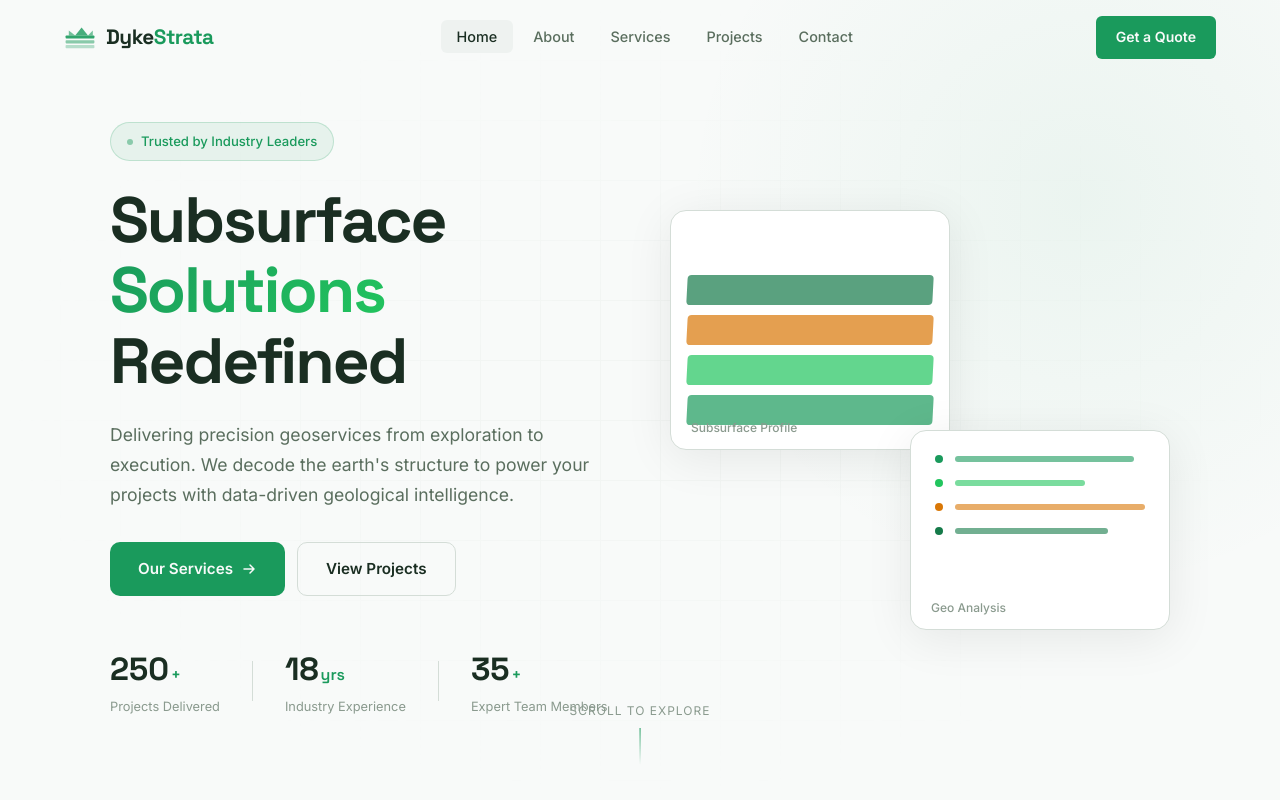
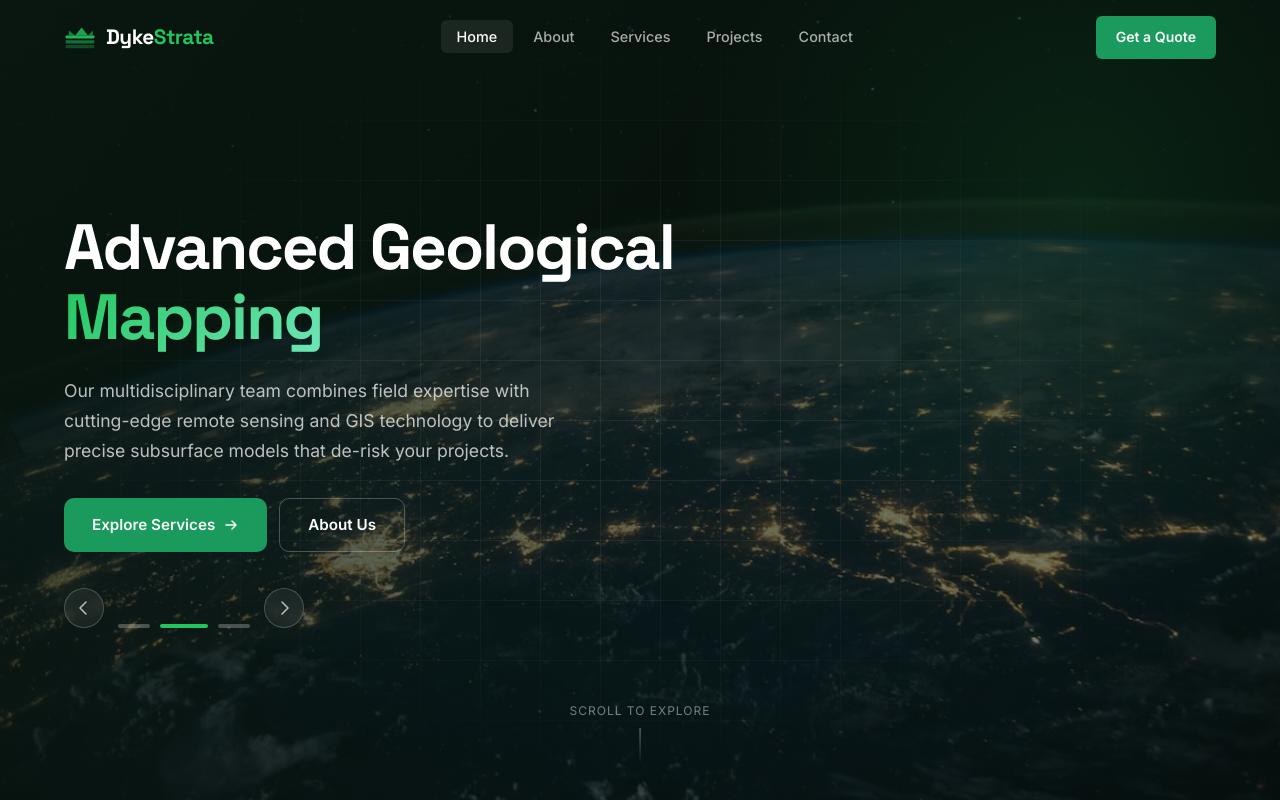
Before and after one commit to skinmalata/Dykestrata, a plain HTML site: page index.html in a window 1280 px wide. Shown: the top 800 px of the page. Drawn offline with Linux system fonts and the light colour scheme.

Commit message:
Hero slider with background images, transparent navbar scroll, updated contact info

```diff
--- a/css/styles.css
+++ b/css/styles.css
@@ -138,16 +138,19 @@ textarea { resize: vertical; min-height: 100px; }
   gap: 10px;
 }
 
-.logo-icon { width: 32px; height: 32px; color: var(--color-primary); }
+.logo-icon { width: 32px; height: 32px; color: var(--color-accent); }
 
 .logo-text {
   font-family: var(--font-display);
   font-size: 1.3rem;
   font-weight: 700;
   letter-spacing: -0.5px;
+  color: #fff;
 }
 
-.logo-accent { color: var(--color-primary); }
+.navbar.scrolled .logo-text { color: var(--color-text); }
+.logo-accent { color: var(--color-accent); }
+.navbar.scrolled .logo-accent { color: var(--color-primary); }
 
 .nav-links {
   display: flex;
@@ -160,11 +163,21 @@ textarea { resize: vertical; min-height: 100px; }
   border-radius: var(--radius-sm);
   font-size: 0.9rem;
   font-weight: 500;
-  color: var(--color-text-muted);
+  color: rgba(255, 255, 255, 0.65);
   transition: all var(--transition);
 }
 
 .nav-link:hover, .nav-link.active {
+  color: #fff;
+  background: rgba(255, 255, 255, 0.08);
+}
+
+.navbar.scrolled .nav-link {
+  color: var(--color-text-muted);
+}
+
+.navbar.scrolled .nav-link:hover,
+.navbar.scrolled .nav-link.active {
   color: var(--color-text);
   background: var(--color-surface);
 }
@@ -195,10 +208,12 @@ textarea { resize: vertical; min-height: 100px; }
   display: block;
   width: 24px;
   height: 2px;
-  background: var(--color-text);
+  background: #fff;
   border-radius: 2px;
   transition: all var(--transition);
 }
+
+.navbar.scrolled .nav-toggle span { background: var(--color-text); }
 
 /* ===== Hero ===== */
 .hero {
@@ -208,6 +223,7 @@ textarea { resize: vertical; min-height: 100px; }
   align-items: center;
   padding: 120px 0 80px;
   overflow: hidden;
+  color: #fff;
 }
 
 .hero-bg {
@@ -216,14 +232,41 @@ textarea { resize: vertical; min-height: 100px; }
   pointer-events: none;
 }
 
+.hero-images {
+  position: absolute;
+  inset: 0;
+}
+
+.hero-img {
+  position: absolute;
+  inset: 0;
+  width: 100%;
+  height: 100%;
+  object-fit: cover;
+  opacity: 0;
+  visibility: hidden;
+  transition: opacity 0.8s ease, visibility 0.8s ease;
+}
+
+.hero-img.active {
+  position: relative;
+  opacity: 1;
+  visibility: visible;
+}
+
+.hero-overlay {
+  position: absolute;
+  inset: 0;
+  background: linear-gradient(135deg, rgba(10, 26, 18, 0.88) 0%, rgba(10, 26, 18, 0.65) 50%, rgba(10, 26, 18, 0.50) 100%);
+}
+
 .hero-grid {
   position: absolute;
   inset: 0;
   background-image:
-    linear-gradient(var(--color-border) 1px, transparent 1px),
-    linear-gradient(90deg, var(--color-border) 1px, transparent 1px);
+    linear-gradient(rgba(255,255,255,0.06) 1px, transparent 1px),
+    linear-gradient(90deg, rgba(255,255,255,0.06) 1px, transparent 1px);
   background-size: 60px 60px;
-  opacity: 0.15;
   mask-image: radial-gradient(ellipse at 50% 50%, black 20%, transparent 70%);
   -webkit-mask-image: radial-gradient(ellipse at 50% 50%, black 20%, transparent 70%);
 }
@@ -234,18 +277,16 @@ textarea { resize: vertical; min-height: 100px; }
   right: -200px;
   width: 800px;
   height: 800px;
-  background: radial-gradient(circle, rgba(26, 154, 92, 0.06) 0%, transparent 70%);
+  background: radial-gradient(circle, rgba(34, 197, 94, 0.10) 0%, transparent 70%);
   border-radius: 50%;
 }
 
 .hero-container {
+  position: relative;
   max-width: 1200px;
   margin: 0 auto;
   padding: 0 24px;
-  display: grid;
-  grid-template-columns: 1fr 1fr;
-  gap: 60px;
-  align-items: center;
+  width: 100%;
 }
 
 .hero-badge {
@@ -254,18 +295,20 @@ textarea { resize: vertical; min-height: 100px; }
   gap: 8px;
   padding: 8px 16px;
   border-radius: 100px;
-  background: rgba(26, 154, 92, 0.08);
-  border: 1px solid rgba(26, 154, 92, 0.2);
+  background: rgba(255, 255, 255, 0.10);
+  border: 1px solid rgba(255, 255, 255, 0.18);
   font-size: 0.82rem;
   font-weight: 500;
-  color: var(--color-primary);
+  color: rgba(255, 255, 255, 0.9);
   margin-bottom: 24px;
+  backdrop-filter: blur(8px);
+  -webkit-backdrop-filter: blur(8px);
 }
 
 .badge-dot {
   width: 6px;
   height: 6px;
-  background: var(--color-primary);
+  background: var(--color-accent);
   border-radius: 50%;
   animation: pulse 2s ease-in-out infinite;
 }
@@ -282,10 +325,11 @@ textarea { resize: vertical; min-height: 100px; }
   line-height: 1.1;
   letter-spacing: -2px;
   margin-bottom: 24px;
+  color: #fff;
 }
 
 .hero-gradient {
-  background: linear-gradient(135deg, var(--color-primary), var(--color-accent));
+  background: linear-gradient(135deg, var(--color-accent), #6ee7b7);
   -webkit-background-clip: text;
   -webkit-text-fill-color: transparent;
   background-clip: text;
@@ -293,7 +337,7 @@ textarea { resize: vertical; min-height: 100px; }
 
 .hero-desc {
   font-size: 1.1rem;
-  color: var(--color-text-muted);
+  color: rgba(255, 255, 255, 0.72);
   max-width: 500px;
   margin-bottom: 32px;
   line-height: 1.7;
@@ -305,110 +349,15 @@ textarea { resize: vertical; min-height: 100px; }
   margin-bottom: 48px;
 }
 
-.hero-stats {
-  display: flex;
-  align-items: center;
-  gap: 32px;
+.hero-actions .btn-outline {
+  border-color: rgba(255, 255, 255, 0.25);
+  color: #fff;
 }
 
-.stat-number {
-  font-family: var(--font-display);
-  font-size: 2rem;
-  font-weight: 700;
-  color: var(--color-text);
-}
-
-.stat-suffix {
-  font-family: var(--font-display);
-  font-size: 1rem;
-  font-weight: 600;
-  color: var(--color-primary);
-  margin-left: 2px;
-}
-
-.stat-label {
-  display: block;
-  font-size: 0.8rem;
-  color: var(--color-text-dim);
-  margin-top: 2px;
-}
-
-.stat-divider {
-  width: 1px;
-  height: 40px;
-  background: var(--color-border);
-}
-
-/* Hero Visual Cards */
-.hero-visual {
-  position: relative;
-  height: 420px;
-}
-
-.hero-card {
-  position: absolute;
-  background: var(--color-bg-card);
-  border: 1px solid var(--color-border);
-  border-radius: var(--radius-lg);
-  padding: 24px;
-  box-shadow: var(--shadow-lg);
-}
-
-.card-strata {
-  top: 0;
-  left: 0;
-  width: 280px;
-  height: 240px;
-  overflow: hidden;
-}
-
-.card-layer {
-  position: absolute;
-  bottom: calc(var(--depth) * 40px + 24px);
-  left: 16px;
-  right: 16px;
-  height: 30px;
-  background: var(--color);
-  opacity: 0.7;
-  border-radius: 4px;
-  transform: skewX(-3deg);
-}
-
-.card-label {
-  position: absolute;
-  bottom: 12px;
-  left: 20px;
-  font-size: 0.75rem;
-  color: var(--color-text-dim);
-  font-weight: 500;
-}
-
-.card-data {
-  bottom: 0;
-  right: 0;
-  width: 260px;
-  height: 200px;
-}
-
-.data-row {
-  display: flex;
-  align-items: center;
-  gap: 12px;
-  margin-bottom: 16px;
-}
-
-.data-dot {
-  width: 8px;
-  height: 8px;
-  border-radius: 50%;
-  flex-shrink: 0;
-}
-
-.data-bar {
-  height: 6px;
-  background: var(--bar-color);
-  border-radius: 3px;
-  opacity: 0.6;
+.hero-actions .btn-outline:hover {
+  border-color: #fff;
+  background: rgba(255, 255, 255, 0.10);
+  color: #fff;
 }
 
 .hero-scroll {
@@ -424,7 +373,7 @@ textarea { resize: vertical; min-height: 100px; }
 
 .hero-scroll span {
   font-size: 0.75rem;
-  color: var(--color-text-dim);
+  color: rgba(255, 255, 255, 0.45);
   letter-spacing: 1px;
   text-transform: uppercase;
 }
@@ -432,7 +381,7 @@ textarea { resize: vertical; min-height: 100px; }
 .scroll-line {
   width: 1px;
   height: 40px;
-  background: linear-gradient(to bottom, var(--color-primary), transparent);
+  background: linear-gradient(to bottom, rgba(255,255,255,0.5), transparent);
   animation: scrollLine 2s ease-in-out infinite;
 }
 
@@ -441,6 +390,89 @@ textarea { resize: vertical; min-height: 100px; }
   50% { transform: scaleY(1); transform-origin: top; }
   51% { transform-origin: bottom; }
   100% { transform: scaleY(0); transform-origin: bottom; }
+}
+
+/* Hero Slider */
+.hero-slider {
+  position: relative;
+  min-height: 320px;
+}
+
+.hero-slide {
+  position: absolute;
+  inset: 0;
+  opacity: 0;
+  visibility: hidden;
+  transition: opacity 0.6s ease, visibility 0.6s ease;
+  display: flex;
+  flex-direction: column;
+}
+
+.hero-slide.active {
+  position: relative;
+  opacity: 1;
+  visibility: visible;
+}
+
+.hero-slide .hero-badge { margin-bottom: 24px; }
+.hero-slide .hero-title { margin-bottom: 24px; }
+.hero-slide .hero-desc { margin-bottom: 32px; }
+.hero-slide .hero-actions { margin-bottom: 0; }
+
+.hero-slider-nav {
+  display: flex;
+  align-items: center;
+  gap: 14px;
+  margin-top: 36px;
+}
+
+.slider-arrow {
+  width: 40px;
+  height: 40px;
+  border-radius: 50%;
+  border: 1px solid rgba(255, 255, 255, 0.2);
+  background: rgba(255, 255, 255, 0.06);
+  color: rgba(255, 255, 255, 0.7);
+  display: flex;
+  align-items: center;
+  justify-content: center;
+  cursor: pointer;
+  transition: all var(--transition);
+  flex-shrink: 0;
+  backdrop-filter: blur(4px);
+  -webkit-backdrop-filter: blur(4px);
+}
+
+.slider-arrow:hover {
+  background: rgba(255, 255, 255, 0.14);
+  border-color: rgba(255, 255, 255, 0.4);
+  color: #fff;
+}
+
+.hero-slider-dots {
+  display: flex;
+  gap: 10px;
+  margin-top: 36px;
+}
+
+.slider-dot {
+  width: 32px;
+  height: 4px;
+  border-radius: 2px;
+  background: rgba(255, 255, 255, 0.25);
+  border: none;
+  cursor: pointer;
+  transition: all var(--transition);
+  padding: 0;
+}
+
+.slider-dot:hover {
+  background: rgba(255, 255, 255, 0.5);
+}
+
+.slider-dot.active {
+  background: var(--color-accent);
+  width: 48px;
 }
 
 /* ===== Section Shared ===== */
@@ -887,12 +919,6 @@ textarea { resize: vertical; min-height: 100px; }
 
 /* ===== Responsive ===== */
 @media (max-width: 1024px) {
-  .hero-container {
-    grid-template-columns: 1fr;
-    gap: 48px;
-  }
-  .hero-visual { display: none; }
-  .hero-stats { flex-wrap: wrap; gap: 24px; }
   .services-grid { grid-template-columns: repeat(2, 1fr); }
   .footer-grid { grid-template-columns: 1fr 1fr; gap: 32px; }
 }
@@ -908,11 +934,15 @@ textarea { resize: vertical; min-height: 100px; }
     top: 100%;
     left: 0;
     right: 0;
-    background: rgba(248, 250, 249, 0.95);
+    background: rgba(10, 26, 18, 0.95);
     backdrop-filter: blur(16px);
     padding: 16px 24px;
-    border-bottom: 1px solid var(--color-border);
+    border-bottom: 1px solid rgba(255,255,255,0.1);
   }
+
+  .nav-links.open .nav-link { color: rgba(255,255,255,0.7); }
+  .nav-links.open .nav-link:hover,
+  .nav-links.open .nav-link.active { color: #fff; background: rgba(255,255,255,0.08); }
 
   .nav-cta.open {
     display: inline-flex;
@@ -925,8 +955,7 @@ textarea { resize: vertical; min-height: 100px; }
   .hero-title { letter-spacing: -1px; }
   .hero-actions { flex-direction: column; }
   .hero-actions .btn { justify-content: center; }
-  .hero-stats { gap: 20px; }
-  .stat-divider { display: none; }
+  .hero-slider { min-height: 280px; }
 
   .about-grid,
   .contact-grid { grid-template-columns: 1fr; gap: 40px; }
--- a/index.html
+++ b/index.html
@@ -42,75 +42,88 @@
 
   <section class="hero" id="home">
     <div class="hero-bg">
+      <div class="hero-images" id="heroImages">
+        <img src="assets/hero/slide-1.jpg" alt="Geological subsurface layers" class="hero-img active" data-slide="0">
+        <img src="assets/hero/slide-2.jpg" alt="Terrain mapping and survey" class="hero-img" data-slide="1">
+        <img src="assets/hero/slide-3.jpg" alt="Wind energy infrastructure" class="hero-img" data-slide="2">
+      </div>
+      <div class="hero-overlay"></div>
       <div class="hero-grid"></div>
       <div class="hero-glow"></div>
     </div>
     <div class="hero-container">
-      <div class="hero-content">
-        <div class="hero-badge anim-fade-up">
-          <span class="badge-dot"></span>
-          Trusted by Industry Leaders
-        </div>
-        <h1 class="hero-title anim-fade-up">
-          Subsurface<br>
-          <span class="hero-gradient">Solutions</span><br>
-          Redefined
+      <div class="hero-content anim-fade-up">
+        <div class="hero-slider" id="heroSlider" tabindex="0" role="region" aria-label="Hero slider">
+          <div class="hero-slide active" data-slide="0">
+
+            <h1 class="hero-title">
+              Trusted by<br>
+              <span class="hero-gradient">Industry Leaders</span>
             </h1>
-        <p class="hero-desc anim-fade-up">
+            <p class="hero-desc">
               Delivering precision geoservices from exploration to execution.
               We decode the earth's structure to power your projects with
               data-driven geological intelligence.
             </p>
-        <div class="hero-actions anim-fade-up">
+            <div class="hero-actions">
               <a href="#services" class="btn btn-primary">
                 Our Services
                 <svg width="16" height="16" viewBox="0 0 16 16" fill="none"><path d="M3 8h10M9 4l4 4-4 4" stroke="currentColor" stroke-width="1.5" stroke-linecap="round" stroke-linejoin="round"/></svg>
               </a>
               <a href="#projects" class="btn btn-outline">View Projects</a>
             </div>
-        <div class="hero-stats anim-fade-up">
-          <div class="stat">
-            <span class="stat-number" data-target="250">0</span><span class="stat-suffix">+</span>
-            <span class="stat-label">Projects Delivered</span>
           </div>
-          <div class="stat-divider"></div>
-          <div class="stat">
-            <span class="stat-number" data-target="18">0</span><span class="stat-suffix">yrs</span>
-            <span class="stat-label">Industry Experience</span>
+          <div class="hero-slide" data-slide="1">
+
+            <h1 class="hero-title">
+              Advanced Geological<br>
+              <span class="hero-gradient">Mapping</span>
+            </h1>
+            <p class="hero-desc">
+              Our multidisciplinary team combines field expertise with cutting-edge
+              remote sensing and GIS technology to deliver precise subsurface
+              models that de-risk your projects.
+            </p>
+            <div class="hero-actions">
+              <a href="#services" class="btn btn-primary">
+                Explore Services
+                <svg width="16" height="16" viewBox="0 0 16 16" fill="none"><path d="M3 8h10M9 4l4 4-4 4" stroke="currentColor" stroke-width="1.5" stroke-linecap="round" stroke-linejoin="round"/></svg>
+              </a>
+              <a href="#about" class="btn btn-outline">About Us</a>
             </div>
-          <div class="stat-divider"></div>
-          <div class="stat">
-            <span class="stat-number" data-target="35">0</span><span class="stat-suffix">+</span>
-            <span class="stat-label">Expert Team Members</span>
+          </div>
+          <div class="hero-slide" data-slide="2">
+
+            <h1 class="hero-title">
+              Environmental &<br>
+              <span class="hero-gradient">Energy Solutions</span>
+            </h1>
+            <p class="hero-desc">
+              From environmental impact assessments to offshore energy site
+              characterization, we provide the geological intelligence that
+              powers responsible development worldwide.
+            </p>
+            <div class="hero-actions">
+              <a href="#projects" class="btn btn-primary">
+                View Projects
+                <svg width="16" height="16" viewBox="0 0 16 16" fill="none"><path d="M3 8h10M9 4l4 4-4 4" stroke="currentColor" stroke-width="1.5" stroke-linecap="round" stroke-linejoin="round"/></svg>
+              </a>
+              <a href="#contact" class="btn btn-outline">Get a Quote</a>
             </div>
           </div>
         </div>
-      <div class="hero-visual anim-fade-up">
-        <div class="hero-card card-strata">
-          <div class="card-layer" style="--depth: 0; --color: var(--color-primary)"></div>
-          <div class="card-layer" style="--depth: 1; --color: var(--color-accent)"></div>
-          <div class="card-layer" style="--depth: 2; --color: var(--color-warm)"></div>
-          <div class="card-layer" style="--depth: 3; --color: var(--color-primary-dark)"></div>
-          <div class="card-label">Subsurface Profile</div>
+        <div class="hero-slider-nav">
+          <button class="slider-arrow slider-prev" id="sliderPrev" aria-label="Previous slide">
+            <svg width="20" height="20" viewBox="0 0 20 20" fill="none"><path d="M12 4l-6 6 6 6" stroke="currentColor" stroke-width="1.5" stroke-linecap="round" stroke-linejoin="round"/></svg>
+          </button>
+          <div class="hero-slider-dots" id="heroDots">
+            <button class="slider-dot active" data-slide="0" aria-label="Slide 1"></button>
+            <button class="slider-dot" data-slide="1" aria-label="Slide 2"></button>
+            <button class="slider-dot" data-slide="2" aria-label="Slide 3"></button>
           </div>
-        <div class="hero-card card-data">
-          <div class="data-row">
-            <span class="data-dot" style="background: var(--color-primary)"></span>
-            <div class="data-bar" style="width: 85%; --bar-color: var(--color-primary)"></div>
-          </div>
-          <div class="data-row">
-            <span class="data-dot" style="background: var(--color-accent)"></span>
-            <div class="data-bar" style="width: 62%; --bar-color: var(--color-accent)"></div>
-          </div>
-          <div class="data-row">
-            <span class="data-dot" style="background: var(--color-warm)"></span>
-            <div class="data-bar" style="width: 94%; --bar-color: var(--color-warm)"></div>
-          </div>
-          <div class="data-row">
-            <span class="data-dot" style="background: var(--color-primary-dark)"></span>
-            <div class="data-bar" style="width: 73%; --bar-color: var(--color-primary-dark)"></div>
-          </div>
-          <div class="card-label">Geo Analysis</div>
+          <button class="slider-arrow slider-next" id="sliderNext" aria-label="Next slide">
+            <svg width="20" height="20" viewBox="0 0 20 20" fill="none"><path d="M8 4l6 6-6 6" stroke="currentColor" stroke-width="1.5" stroke-linecap="round" stroke-linejoin="round"/></svg>
+          </button>
         </div>
       </div>
     </div>
@@ -360,7 +373,7 @@
               <svg viewBox="0 0 24 24" fill="none" stroke="currentColor" stroke-width="1.5"><path d="M21 10c0 7-9 13-9 13s-9-6-9-13a9 9 0 0118 0z"/><circle cx="12" cy="10" r="3"/></svg>
               <div>
                 <strong>Headquarters</strong>
-                <span>1200 Geology Drive, Suite 400<br>Houston, TX 77002</span>
+                <span>Transamadi, Port Harcourt<br>Rivers State, Nigeria</span>
               </div>
             </div>
             <div class="contact-item">
--- a/js/main.js
+++ b/js/main.js
@@ -67,44 +67,82 @@ const observer = new IntersectionObserver((entries) => {
 
 animElements.forEach(el => observer.observe(el));
 
-// ===== Counter Animation =====
-function animateCounters() {
-  const counters = document.querySelectorAll('.stat-number[data-target]');
+// ===== Hero Slider =====
+const heroSlider = document.getElementById('heroSlider');
+const heroDots = document.getElementById('heroDots');
+const heroImages = document.getElementById('heroImages');
 
-  counters.forEach(counter => {
-    const target = parseInt(counter.dataset.target);
-    const duration = 2000;
-    const startTime = performance.now();
+if (heroSlider && heroDots) {
+  const slides = heroSlider.querySelectorAll('.hero-slide');
+  const dots = heroDots.querySelectorAll('.slider-dot');
+  const images = heroImages ? heroImages.querySelectorAll('.hero-img') : [];
+  let current = 0;
+  let autoplayTimer;
+  const AUTOPLAY_DELAY = 5000;
 
-    function update(currentTime) {
-      const elapsed = currentTime - startTime;
-      const progress = Math.min(elapsed / duration, 1);
-      const eased = 1 - Math.pow(1 - progress, 3);
-      counter.textContent = Math.floor(target * eased);
+  function goToSlide(index) {
+    slides[current].classList.remove('active');
+    dots[current].classList.remove('active');
+    if (images[current]) images[current].classList.remove('active');
+    current = (index + slides.length) % slides.length;
+    slides[current].classList.add('active');
+    dots[current].classList.add('active');
+    if (images[current]) images[current].classList.add('active');
+  }
 
-      if (progress < 1) {
-        requestAnimationFrame(update);
-      } else {
-        counter.textContent = target;
-      }
+  function startAutoplay() {
+    stopAutoplay();
+    autoplayTimer = setInterval(() => goToSlide(current + 1), AUTOPLAY_DELAY);
+  }
+
+  function stopAutoplay() {
+    clearInterval(autoplayTimer);
+  }
+
+  // Dot clicks
+  dots.forEach(dot => {
+    dot.addEventListener('click', () => {
+      goToSlide(parseInt(dot.dataset.slide));
+      startAutoplay();
+    });
+  });
+
+  // Arrow clicks
+  const prevBtn = document.getElementById('sliderPrev');
+  const nextBtn = document.getElementById('sliderNext');
+  if (prevBtn) prevBtn.addEventListener('click', () => { goToSlide(current - 1); startAutoplay(); });
+  if (nextBtn) nextBtn.addEventListener('click', () => { goToSlide(current + 1); startAutoplay(); });
+
+  // Keyboard navigation
+  heroSlider.addEventListener('keydown', (e) => {
+    if (e.key === 'ArrowLeft') { goToSlide(current - 1); startAutoplay(); }
+    if (e.key === 'ArrowRight') { goToSlide(current + 1); startAutoplay(); }
+  });
+
+  // Touch/swipe support
+  let touchStartX = 0;
+  let touchEndX = 0;
+
+  heroSlider.addEventListener('touchstart', (e) => {
+    touchStartX = e.changedTouches[0].screenX;
+    stopAutoplay();
+  }, { passive: true });
+
+  heroSlider.addEventListener('touchend', (e) => {
+    touchEndX = e.changedTouches[0].screenX;
+    const diff = touchStartX - touchEndX;
+    if (Math.abs(diff) > 50) {
+      goToSlide(diff > 0 ? current + 1 : current - 1);
     }
+    startAutoplay();
+  }, { passive: true });
 
-    requestAnimationFrame(update);
-  });
+  // Pause on hover
+  heroSlider.addEventListener('mouseenter', stopAutoplay);
+  heroSlider.addEventListener('mouseleave', startAutoplay);
+
+  startAutoplay();
 }
-
-// Trigger counter animation when hero stats come into view
-const statsObserver = new IntersectionObserver((entries) => {
-  entries.forEach(entry => {
-    if (entry.isIntersecting) {
-      animateCounters();
-      statsObserver.unobserve(entry.target);
-    }
-  });
-}, { threshold: 0.5 });
-
-const heroStats = document.querySelector('.hero-stats');
-if (heroStats) statsObserver.observe(heroStats);
 
 // ===== Smooth Scroll for Anchor Links =====
 document.querySelectorAll('a[href^="#"]').forEach(anchor => {
```
Also changed, not shown: assets/hero/slide-1.jpg (added), assets/hero/slide-2.jpg (added), assets/hero/slide-3.jpg (added). Lines whose indentation alone changed are shown as unchanged.
